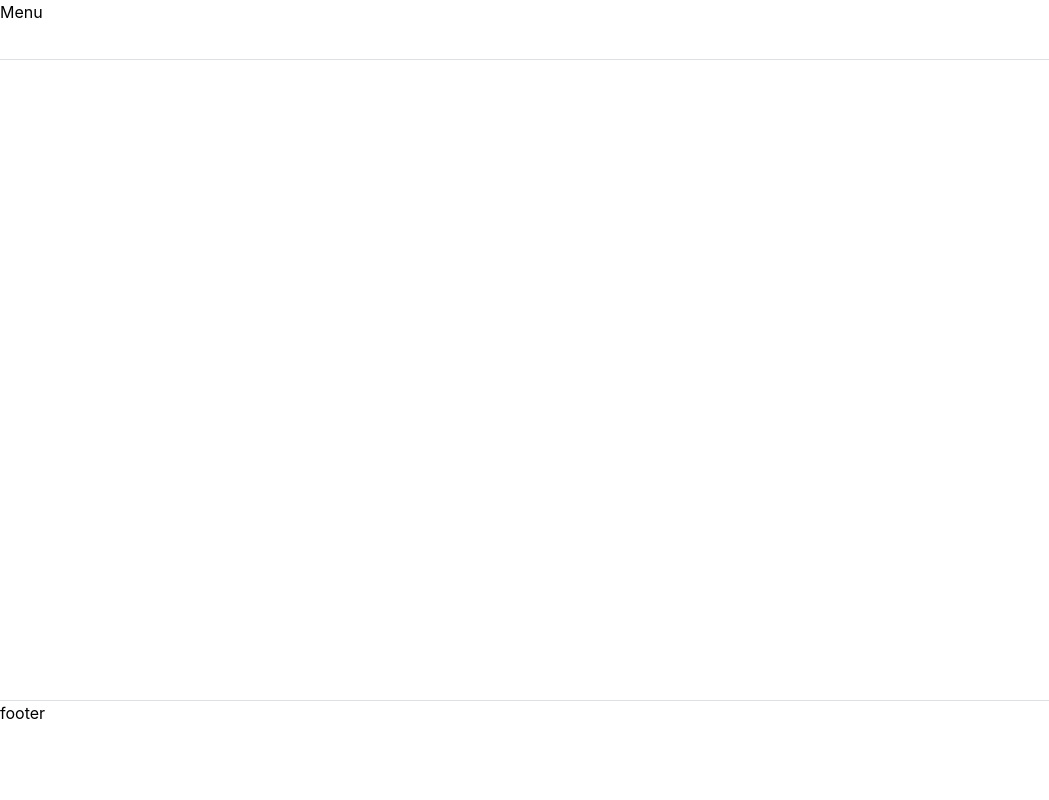
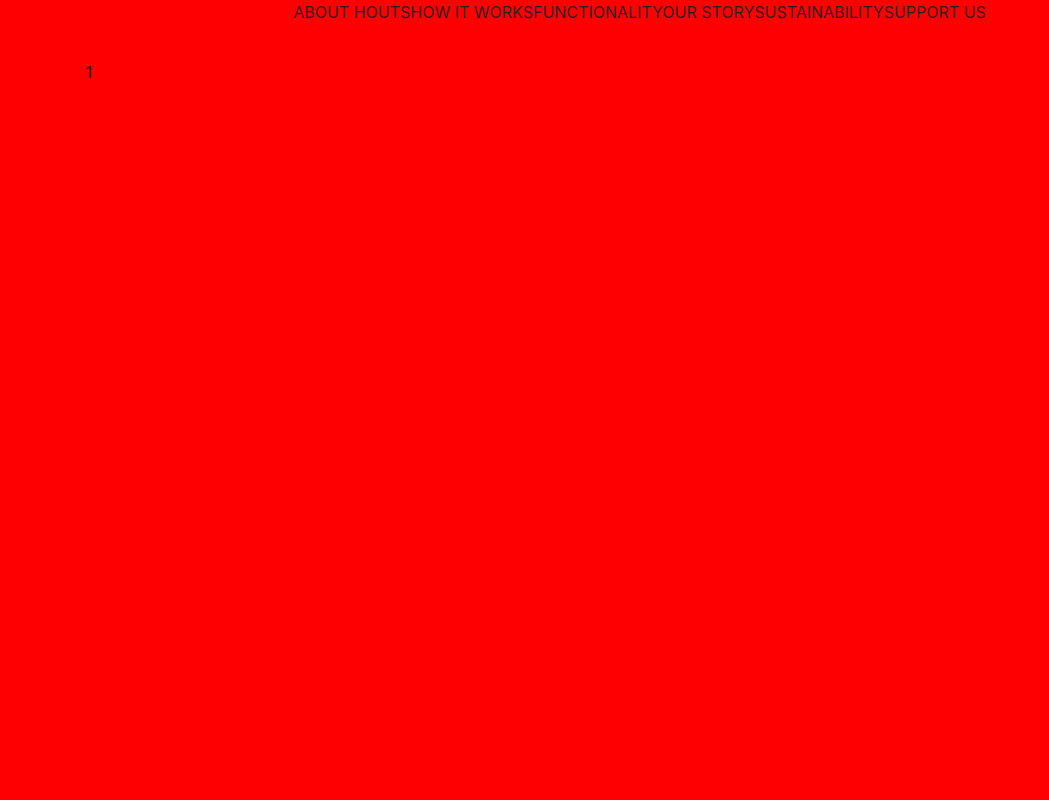
Before and after one commit to vaneahortolomei/Houts, a React (Vite) app: page / in a window 1280 px wide. Shown: the top 800 px of the page, without its empty margins (0-1049 px from the left). Built offline with nearby package versions, Linux system fonts and the light colour scheme.

Commit message:
:sparkles: Fixed modules css config + added new feat and test sections

```diff
--- a/src/templates/base.tsx
+++ b/src/templates/base.tsx
@@ -1,7 +1,7 @@
 import * as React from 'react';
 import { AppShell } from '@mantine/core';
 import { useDisclosure } from '@mantine/hooks';
-import { Header, Navbar, Footer } from '@/widgets';
+import { Header, Navbar, Main, Footer } from '@/widgets';
 
 export const BaseTemplate = () => {
   const [opened, { toggle }] = useDisclosure(false);
@@ -9,6 +9,7 @@ export const BaseTemplate = () => {
   return (
     <>
       <AppShell
+        withBorder={false}
         header={{ height: 60 }}
         navbar={{
           width: 300,
@@ -20,6 +21,7 @@ export const BaseTemplate = () => {
       >
         <Header opened={opened} toggle={toggle} />
         <Navbar />
+        <Main />
         <Footer />
       </AppShell>
     </>
--- a/src/widgets/footer/index.tsx
+++ b/src/widgets/footer/index.tsx
@@ -2,5 +2,11 @@ import * as React from 'react';
 import { AppShell } from '@mantine/core';
 
 export const Footer = () => {
-  return <AppShell.Footer>footer</AppShell.Footer>;
+  return (
+    <AppShell.Footer
+      style={{ position: 'static', backgroundColor: 'red', height: '500px' }}
+    >
+      footer
+    </AppShell.Footer>
+  );
 };
--- /dev/null
+++ b/src/widgets/header/Header.module.css
@@ -0,0 +1,6 @@
+.header {
+  background-color: var(--mantine-color-dark-1);
+}
+.mainLinks {
+  color: #222027;
+}
--- a/src/widgets/header/index.tsx
+++ b/src/widgets/header/index.tsx
@@ -1,6 +1,7 @@
 import * as React from 'react';
-import { Box, Burger } from '@mantine/core';
+import { Group, Burger } from '@mantine/core';
 import { AppShell } from '@mantine/core';
+import styles from './Header.module.css';
 
 interface HeaderProps {
   opened: boolean;
@@ -8,11 +9,24 @@ interface HeaderProps {
 }
 
 export const Header: React.FC<HeaderProps> = ({ opened, toggle }) => {
+  const mainLinks = [
+    { link: '#', label: 'ABOUT HOUTS' },
+    { link: '#', label: 'HOW IT WORKS' },
+    { link: '#', label: 'FUNCTIONALITY' },
+    { link: '#', label: 'OUR STORY' },
+    { link: '#', label: 'SUSTAINABILITY' },
+    { link: '#', label: 'SUPPORT US' }
+  ];
+
+  const mainItems = mainLinks.map((item) => item.label);
+
   return (
     <>
-      <AppShell.Header>
+      <AppShell.Header style={{ position: 'static', backgroundColor: 'red' }}>
         <Burger opened={opened} onClick={toggle} hiddenFrom="sm" size="sm" />
-        <Box>Menu</Box>
+        <Group justify="center" visibleFrom="sm" className={styles.mainLinks}>
+          {mainItems}
+        </Group>
       </AppShell.Header>
     </>
   );
--- a/src/widgets/index.ts
+++ b/src/widgets/index.ts
@@ -1,3 +1,4 @@
 export * from './header';
 export * from './navbar';
+export * from './main';
 export * from './footer';
--- /dev/null
+++ b/src/widgets/main/index.tsx
@@ -0,0 +1,30 @@
+import { AppShell, Container, Text } from '@mantine/core';
+import React from 'react';
+
+export const Main = () => {
+  return (
+    <>
+      <AppShell.Main style={{ padding: 0 }}>
+        <section style={{ height: '900px', background: 'red' }}>
+          <Container size="lg">
+            <Text>1</Text>
+          </Container>
+        </section>
+        <section style={{ height: '900px', background: 'green' }}>2</section>
+        <section style={{ height: '900px', background: 'yellow' }}>3</section>
+        <section style={{ height: '900px', background: 'blue' }}>4</section>
+        <section style={{ height: '900px', background: 'pink' }}>5</section>
+        <section style={{ height: '900px', background: 'green' }}>6</section>
+        <section style={{ height: '900px', background: 'yellow' }}>7</section>
+        <section style={{ height: '900px', background: 'blue' }}>8</section>
+        <section style={{ height: '900px', background: 'pink' }}>9</section>
+        <section style={{ height: '900px', background: 'green' }}>10</section>
+        <section style={{ height: '900px', background: 'yellow' }}>11</section>
+        <section style={{ height: '900px', background: 'gray' }}>12</section>
+        <section style={{ height: '900px', background: 'pink' }}>13</section>
+        <section style={{ height: '900px', background: 'orange' }}>14</section>
+        <section style={{ height: '900px', background: 'pink' }}>15</section>
+      </AppShell.Main>
+    </>
+  );
+};
--- a/tsconfig.json
+++ b/tsconfig.json
@@ -20,7 +20,7 @@
       "@/*": ["src/*"]
     }
   },
-  "include": ["src"],
+  "include": ["./src/**/*", "./typings.d.ts"],
   "exclude": ["node_modules"],
   "references": [{ "path": "./tsconfig.node.json" }]
 }
--- /dev/null
+++ b/typings.d.ts
@@ -0,0 +1,4 @@
+declare module '*.module.css' {
+  const classes: { [key: string]: string };
+  export default classes;
+}
--- a/vite.config.ts
+++ b/vite.config.ts
@@ -6,8 +6,11 @@ import path from 'path';
 export default defineConfig({
   plugins: [react(), macrosPlugin()],
   resolve: {
-    alias: {
-      '@': path.resolve(__dirname, './src')
+    alias: [{ find: '@', replacement: path.resolve(__dirname, 'src') }]
+  },
+  css: {
+    modules: {
+      scopeBehaviour: 'local'
     }
   },
   server: {
```
